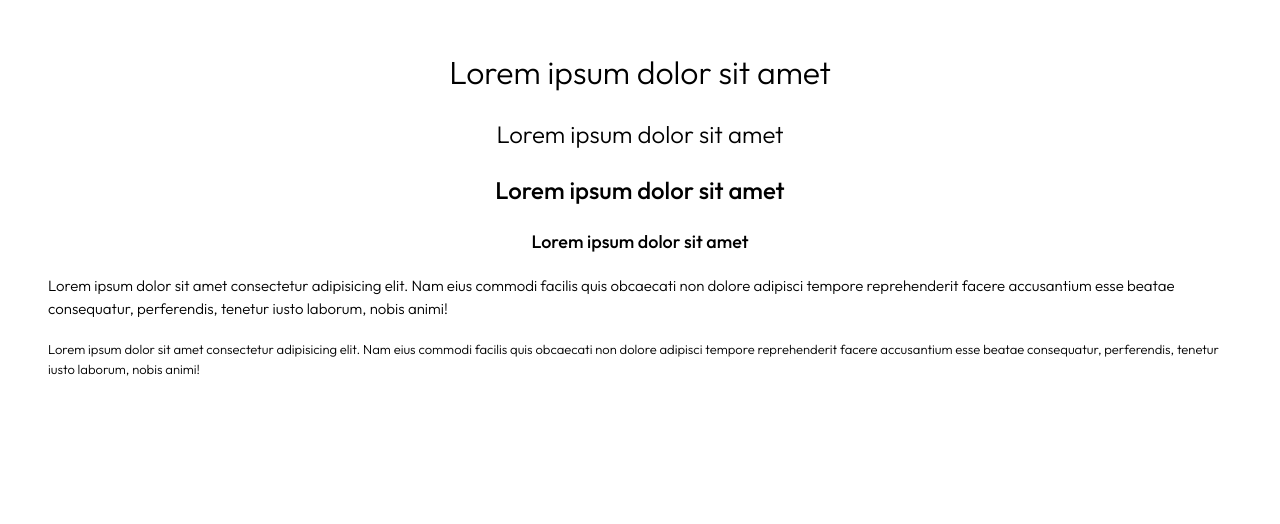
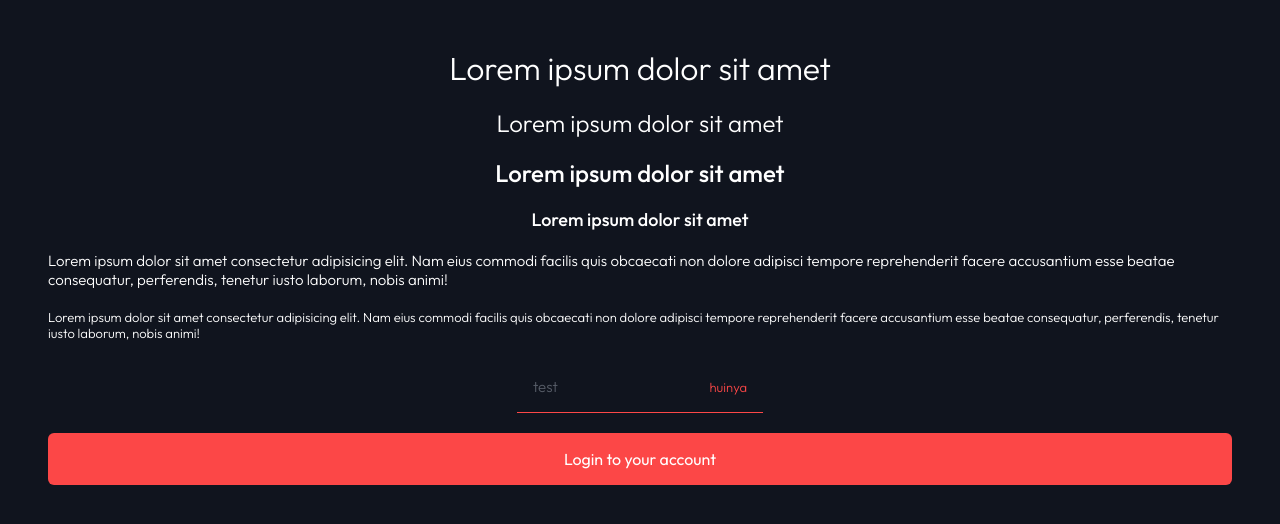
Before and after one commit to nidalA1992/enterteinment-app, a Next.js app: page / in a window 1280 px wide. Shown: the top 524 px of the page. Built offline with nearby package versions, Linux system fonts and the light colour scheme.

Commit message:
add input, button primitives, update global styles

```diff
--- a/src/app/globals.css
+++ b/src/app/globals.css
@@ -7,3 +7,9 @@ html {
     'clig' off,
     'liga' off;
 }
+
+body {
+  background-color: theme(colors.darkBlue);
+  color: theme(colors.pureWhite);
+  line-height: normal;
+}
--- a/src/app/layout.tsx
+++ b/src/app/layout.tsx
@@ -1,5 +1,6 @@
 import type { Metadata } from 'next';
 import { Outfit } from 'next/font/google';
+
 import './globals.css';
 
 const outfit = Outfit({ subsets: ['latin'] });
--- a/src/app/page.tsx
+++ b/src/app/page.tsx
@@ -1,3 +1,5 @@
+import { Input } from '@/primitives';
+import { Button } from '@/primitives/Button/Button';
 import Image from 'next/image';
 
 export default function Home() {
@@ -20,6 +22,8 @@ export default function Home() {
         facere accusantium esse beatae consequatur, perferendis, tenetur iusto
         laborum, nobis animi!
       </p>
+      <Input placeholder='test' errorMessage='huinya' />
+      <Button>Login to your account</Button>
     </main>
   );
 }
--- /dev/null
+++ b/src/primitives/Button/Button.props.ts
@@ -0,0 +1,5 @@
+export interface IButtonProps
+  extends React.DetailedHTMLProps<
+    React.ButtonHTMLAttributes<HTMLButtonElement>,
+    HTMLButtonElement
+  > {}
--- /dev/null
+++ b/src/primitives/Button/Button.tsx
@@ -0,0 +1,13 @@
+import type { FC } from 'react';
+
+import { IButtonProps } from './Button.props';
+
+export const Button: FC<IButtonProps> = ({ children, ...props }) => {
+  return (
+    <button
+      {...props}
+      className='py-4 bg-red text-pureWhite rounded-md hover:bg-pureWhite hover:text-darkBlue transition-colors w-full'>
+      {children}
+    </button>
+  );
+};
--- /dev/null
+++ b/src/primitives/Input/Input.props.ts
@@ -0,0 +1,7 @@
+export interface IInputProps
+  extends React.DetailedHTMLProps<
+    React.InputHTMLAttributes<HTMLInputElement>,
+    HTMLInputElement
+  > {
+		errorMessage?: string;
+	}
--- /dev/null
+++ b/src/primitives/Input/Input.tsx
@@ -0,0 +1,28 @@
+import type { FC } from 'react';
+
+import { IInputProps } from './Input.props';
+
+export const Input: FC<IInputProps> = ({
+  errorMessage,
+  className,
+  ...props
+}) => {
+  return (
+    <span className='relative'>
+      <input
+        type='text'
+        {...props}
+        className={
+          'border-greyishBlue caret-red text-b-m focus:border-pureWhite border-b bg-[transparent] p-4 transition-colors placeholder:opacity-50 focus:outline-none data-[error="true"]:border-red ' +
+          className
+        }
+        data-error={!!errorMessage}
+      />
+      {errorMessage && (
+        <p className='text-red text-b-s absolute top-[50%] right-[16px] translate-y-[-50%]'>
+          {errorMessage}
+        </p>
+      )}
+    </span>
+  );
+};
--- /dev/null
+++ b/src/primitives/index.ts
@@ -0,0 +1 @@
+export * from './Input/Input';
--- a/tailwind.config.ts
+++ b/tailwind.config.ts
@@ -2,9 +2,11 @@ import type { Config } from 'tailwindcss';
 
 const config: Config = {
   content: [
-    './src/pages/**/*.{js,ts,jsx,tsx,mdx}',
-    './src/components/**/*.{js,ts,jsx,tsx,mdx}',
-    './src/app/**/*.{js,ts,jsx,tsx,mdx}',
+    // './src/pages/**/*.{js,ts,jsx,tsx,mdx}',
+    // './src/components/**/*.{js,ts,jsx,tsx,mdx}',
+    // './src/app/**/*.{js,ts,jsx,tsx,mdx}',
+
+    './src/**/*.{js,ts,jsx,tsx,mdx}',
   ],
   theme: {
     colors: {
```
Also changed, not shown: .prettierrc.json (deleted).
